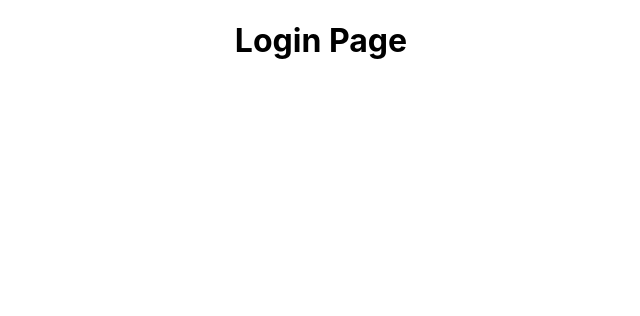
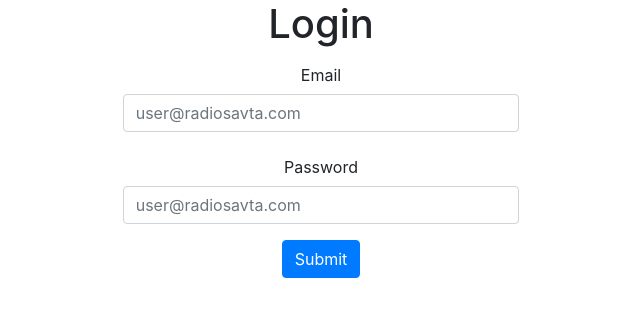
Before and after one commit to marik22312/radiosavta-backoffice, a React app: page /login in a window 1280 px wide. Shown: the top 316 px of the page, without its empty margins (319-959 px from the left). Built offline with nearby package versions, Linux system fonts and the light colour scheme.

Commit message:
Completed login logic  - Added prettier  - Added homepage

```diff
--- a/public/index.html
+++ b/public/index.html
@@ -3,7 +3,10 @@
   <head>
     <meta charset="utf-8" />
     <link rel="icon" href="%PUBLIC_URL%/favicon.ico" />
-    <meta name="viewport" content="width=device-width, initial-scale=1" />
+    <meta
+  name="viewport"
+  content="minimum-scale=1, initial-scale=1, width=device-width, shrink-to-fit=no"
+/>
     <meta name="theme-color" content="#000000" />
     <meta
       name="description"
@@ -14,7 +17,7 @@
       manifest.json provides metadata used when your web app is installed on a
       user's mobile device or desktop. See https://developers.google.com/web/fundamentals/web-app-manifest/
     -->
-    <link rel="manifest" href="%PUBLIC_URL%/manifest.json" />
+	<link rel="manifest" href="%PUBLIC_URL%/manifest.json" />
     <!--
       Notice the use of %PUBLIC_URL% in the tags above.
       It will be replaced with the URL of the `public` folder during the build.
--- a/src/App.tsx
+++ b/src/App.tsx
@@ -1,5 +1,4 @@
 import React from 'react';
-import logo from './logo.svg';
 
 import { Provider } from 'mobx-react';
 import './App.scss';
@@ -9,11 +8,14 @@ import IdentityStore from './stores/identity.store';
 import IdentityService from './services/identity.service';
 import Routes from './routes';
 
+import 'bootstrap/dist/css/bootstrap.min.css';
+
 const identityService = new IdentityService(httpClient);
 
 const stores = {
   identityStore: new IdentityStore(identityService)
 }
+
 
 const App: React.FC = () => {
   return (
--- a/src/config/api.config.ts
+++ b/src/config/api.config.ts
@@ -1 +1 @@
-export const BASE_API_URL: string = process.env.BASE_API_URL || 'localhost:4000';
+export const BASE_API_URL: string = process.env.BASE_API_URL || 'http://localhost:4000';
--- /dev/null
+++ b/src/pages/home-page/home.page.tsx
@@ -0,0 +1,49 @@
+import { Field,
+	FieldProps,
+	Form as FormikForm,
+	Formik,
+	FormikHelpers,
+	FormikProps, } from "formik";
+import { inject, observer } from "mobx-react";
+import * as React from "react";
+import { RouteComponentProps } from "react-router-dom";
+import * as Yup from "yup";
+import IdentityStore from "../../stores/identity.store";
+
+import { Button, Col, Container, Form, FormGroup, Input, Label, Row } from "reactstrap";
+
+interface Props extends RouteComponentProps {
+  identityStore: IdentityStore;
+}
+
+interface LoginFormValues {
+	email: string;
+	password: string;
+  }
+
+@inject("identityStore")
+@observer
+export class HomePage extends React.Component<Props, {}> {
+  constructor(props: Props) {
+    super(props);
+  }
+
+  public render() {
+	const initialValues: LoginFormValues = { email: '', password: '' };
+
+    return (
+      <Container fluid>
+        <Row className="justify-content-center align-items-center">
+          <Col xs={4}>
+            <Row>
+              <Col xs={12}>
+                <h1>Login</h1>
+              </Col>
+            </Row>
+			Hello {this.props.identityStore.user.email}
+          </Col>
+        </Row>
+      </Container>
+    );
+  }
+}
--- a/src/pages/login-page/login.page.tsx
+++ b/src/pages/login-page/login.page.tsx
@@ -1,12 +1,27 @@
-import * as React from 'react';
-import { observer, inject } from 'mobx-react';
-import IdentityStore from '../../stores/identity.store';
+import * as React from "react";
+import { observer, inject } from "mobx-react";
+import { RouteComponentProps } from "react-router-dom";
+import IdentityStore from "../../stores/identity.store";
+import { Formik,
+	FormikHelpers,
+	FormikProps,
+	Form as FormikForm,
+	Field,
+	FieldProps, } from "formik";
+import * as Yup from "yup";
 
-interface Props {
-    identityStore: IdentityStore
+import { Container, Row, Col, Form, FormGroup, Label, Input, Button } from "reactstrap";
+
+interface Props extends RouteComponentProps {
+  identityStore: IdentityStore;
 }
 
-@inject('identityStore')
+interface LoginFormValues {
+	email: string;
+	password: string;
+  }
+
+@inject("identityStore")
 @observer
 export class LoginPage extends React.Component<Props, {}> {
   constructor(props: Props) {
@@ -14,10 +29,75 @@ export class LoginPage extends React.Component<Props, {}> {
   }
 
   render() {
+	const initialValues: LoginFormValues = { email: '', password: '' };
+
     return (
-            <div>
-                <h1>Login Page</h1>
-            </div>
-        )
+      <Container fluid>
+        <Row className="justify-content-center align-items-center">
+          <Col xs={4}>
+            <Row>
+              <Col xs={12}>
+                <h1>Login</h1>
+              </Col>
+            </Row>
+			<Formik
+				initialValues={initialValues}
+				onSubmit={this.onFormSubmit}
+				render={this.renderForm}
+				/>
+          </Col>
+        </Row>
+      </Container>
+    );
+  }
+
+  onFormSubmit = async (values: LoginFormValues) => {
+	  try {
+		  await this.props.identityStore.preformLogin(values);
+		  this.props.history.push('/')
+	  } catch (error) {
+		  console.log('ERR')
 	  }
   }
+
+  private renderForm(formikProps: FormikProps<LoginFormValues>) {
+	  console.log('env', process.env)
+    return (
+      <Form>
+        <FormGroup row>
+          <Label for="userEmail" sm={12}>
+            Email
+          </Label>
+          <Col sm={12}>
+            <Input
+              type="email"
+              name="email"
+              id="userEmail"
+			  placeholder="user@radiosavta.com"
+			  onChange={formikProps.handleChange}
+            />
+          </Col>
+        </FormGroup>
+        <FormGroup row>
+          <Label for="userPassword" sm={12}>
+            Password
+          </Label>
+          <Col sm={12}>
+            <Input
+              type="password"
+              name="password"
+              id="userPassword"
+			  placeholder="user@radiosavta.com"
+			  onChange={formikProps.handleChange}
+            />
+          </Col>
+        </FormGroup>
+		<FormGroup row>
+        <Col sm={12}>
+          <Button color={'primary'} onClick={formikProps.submitForm}>Submit</Button>
+        </Col>
+      </FormGroup>
+      </Form>
+    );
+  }
+}
--- a/src/routes.tsx
+++ b/src/routes.tsx
@@ -1,44 +1,59 @@
-import * as React from 'react';
-import { BrowserRouter as Router, Route, Switch, Redirect } from "react-router-dom";
+import * as React from "react";
+import {
+  BrowserRouter as Router,
+  Route,
+  Switch,
+  Redirect
+} from "react-router-dom";
 
-import { observer, inject } from 'mobx-react';
-import { LoginPage } from './pages/login-page/login.page';
-import IdentityStore from './stores/identity.store';
+import { observer, inject } from "mobx-react";
+import { LoginPage } from "./pages/login-page/login.page";
+import { HomePage } from "./pages/home-page/home.page";
+import IdentityStore from "./stores/identity.store";
 
 const DefaultContainer: React.FC = () => {
   return (
     <main>
       <Switch>
-        {/* <Route path="/users" exact component={UsersPage} />
+        <Route path="/" exact component={HomePage} />
+        {/*
         <Route path="/users/create" exact component={CreateUser} />
         <Route path="/programs" exact component={ProgramsPage} />
         <Route path="/programs/:programId" exact component={SingleProgramPage} />
         <Route path="/settings" exact component={SettingsPage} />
         <Route component={ApiLoader} /> */}
       </Switch>
-</main>)}
-
+    </main>
+  );
+};
 
 interface Props {
   identityStore?: IdentityStore;
 }
 
-@inject('identityStore')
+@inject("identityStore")
 @observer
-export default class Routes extends React.Component<Props,{}> {
+export default class Routes extends React.Component<Props, {}> {
   constructor(props: Props) {
     super(props);
 
     this.state = {};
   }
   render() {
-
-        const {identityStore } = this.props;
+    const { identityStore } = this.props;
     return (
       <Router>
         <Switch>
           <Route path="/login" component={LoginPage} />
-                    <Route component={() => identityStore!.isLoggedIn ? <DefaultContainer /> : <Redirect to='/login' />} />
+          <Route
+            component={() =>
+              identityStore!.isLoggedIn ? (
+                <DefaultContainer />
+              ) : (
+                <Redirect to="/login" />
+              )
+            }
+          />
         </Switch>
       </Router>
     );
--- a/src/services/base.api.service.ts
+++ b/src/services/base.api.service.ts
@@ -1,4 +1,4 @@
-import { AxiosInstance, AxiosRequestConfig, AxiosResponse, AxiosPromise } from 'axios';
+import { AxiosInstance, AxiosPromise, AxiosRequestConfig, AxiosResponse } from 'axios';
 import { BASE_API_URL } from '../config/api.config';
 
 export default class BaseApiService {
--- a/src/services/identity.service.ts
+++ b/src/services/identity.service.ts
@@ -1,5 +1,5 @@
+import { AxiosInstance, AxiosResponse } from "axios";
 import BaseApiService from "./base.api.service";
-import { AxiosInstance, AxiosResponse } from "axios";
 
 export interface TryLogigArgs {
 	email: string;
--- a/src/stores/identity.store.ts
+++ b/src/stores/identity.store.ts
@@ -6,11 +6,13 @@ export default class IdentityStore {
 	private _identityService: IdentityServiceInterface;
 
 	@observable public token: string | null;
+	@observable public user: any ;
 
 	constructor(identityService: IdentityServiceInterface) {
 		this._identityService = identityService;
 
 		this.token = null;
+		this.user = {}
 	}
 
 	@computed public get isLoggedIn() {
@@ -22,6 +24,7 @@ export default class IdentityStore {
 		try {
 			const response = await this._identityService.preformLogin(credentials);
 			this.token = response.data.token;
+			this.user = response.data.user;
 			setToken(this.token);
 		} catch (e) {
 			console.error(e);
--- a/tslint.json
+++ b/tslint.json
@@ -1,6 +1,7 @@
 {
     "defaultSeverity": "error",
     "extends": [
+		"tslint:recommended",
         "tslint-config-prettier"
     ],
     "jsRules": {},
```
Also changed, not shown: package.json (+12 -2 lines), 1 other file (tests, documents, lock files or other folders). Lines whose indentation alone changed are shown as unchanged.
